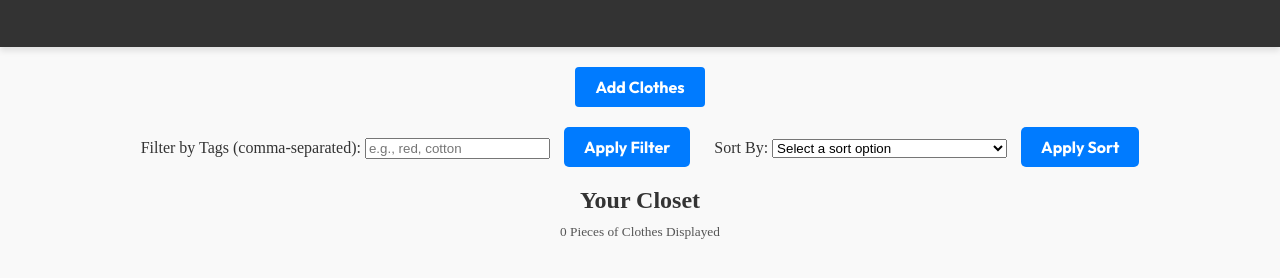
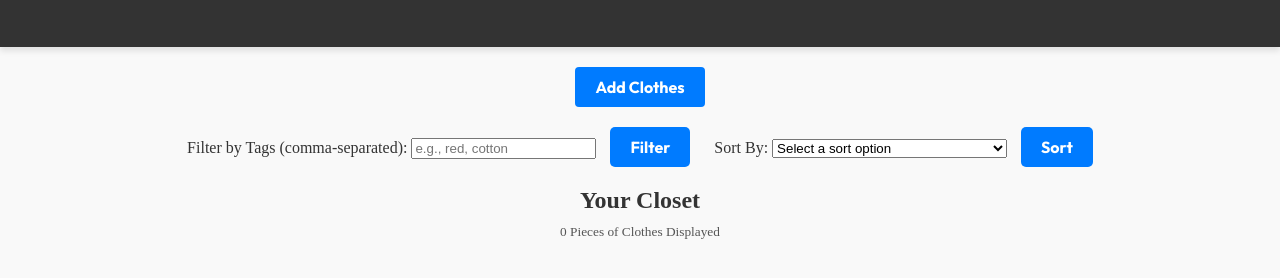
Before and after one commit to FengyikeD/Cubstart_Final_Project, a plain HTML site: page frontend/index.html in a window 1280 px wide. Shown: the part 144-422 px from the top of the page. Drawn offline with Linux system fonts and the light colour scheme; no server answers; a web font is replaced by a local one.

Commit message:
Made minor changes to buttons

```diff
--- a/frontend/index.html
+++ b/frontend/index.html
@@ -62,7 +62,7 @@
         <label for="tag-filter">Filter by Tags (comma-separated):</label>
         <input type="text" id="tag-filter" placeholder="e.g., red, cotton">
 
-        <button id="apply-filter" style="margin-left: 10px;">Apply Filter</button>
+        <button id="apply-filter" style="margin-left: 10px;">Filter</button>
 
         <label for="sort-options" style="margin-left: 20px;">Sort By:</label>
         <select id="sort-options">
@@ -72,7 +72,7 @@
             <option value="time_of_purchase-asc">Time of Purchase: Oldest to Newest</option>
             <option value="time_of_purchase-desc">Time of Purchase: Newest to Oldest</option>
         </select>
-        <button id="apply-sort" style="margin-left: 10px;">Apply Sort</button>
+        <button id="apply-sort" style="margin-left: 10px;">Sort</button>
     </div>
 
     <!-- Clothes Gallery -->
```
